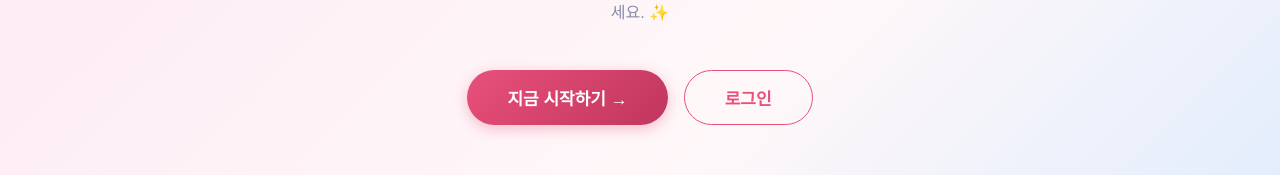
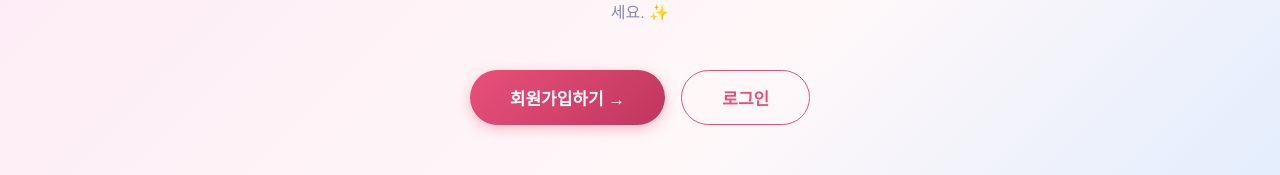
Before and after one commit to svc0612-beep/friend-app, a React (Create React App) app: page / in a window 1280 px wide. Shown: the part 432-607 px from the top of the page. Built offline with nearby package versions, Linux system fonts and the light colour scheme; no server answers; the database is empty; a web font is replaced by a local one.

Commit message:
fix: Home 수정

```diff
--- a/src/pages/Home.js
+++ b/src/pages/Home.js
@@ -16,7 +16,7 @@ export default function Home() {
         </p>
         <div style={{ display: 'flex', gap: 16, flexWrap: 'wrap', justifyContent: 'center' }}>
           <button className="btn-primary" style={{ width: 'auto', padding: '14px 40px', fontSize: 17, borderRadius: 50 }} onClick={() => navigate('/register')}>
-            지금 시작하기 →
+            회원가입하기 →
           </button>
           <button className="btn-outline" style={{ width: 'auto', padding: '14px 40px', fontSize: 17, borderRadius: 50 }} onClick={() => navigate('/login')}>
             로그인
```
